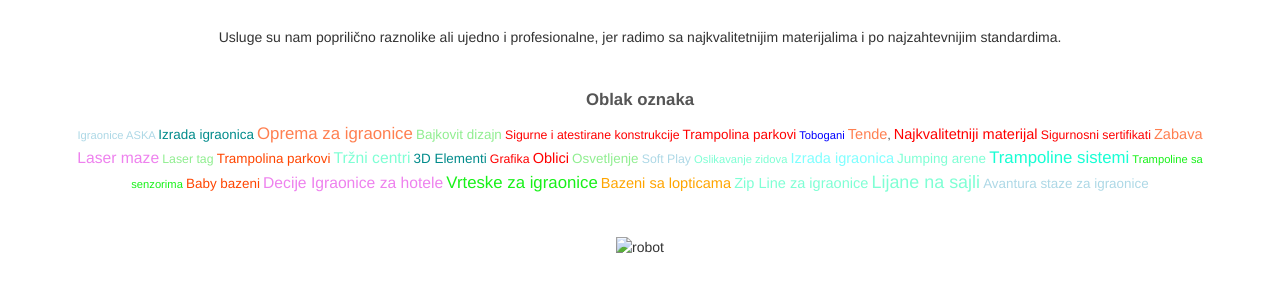
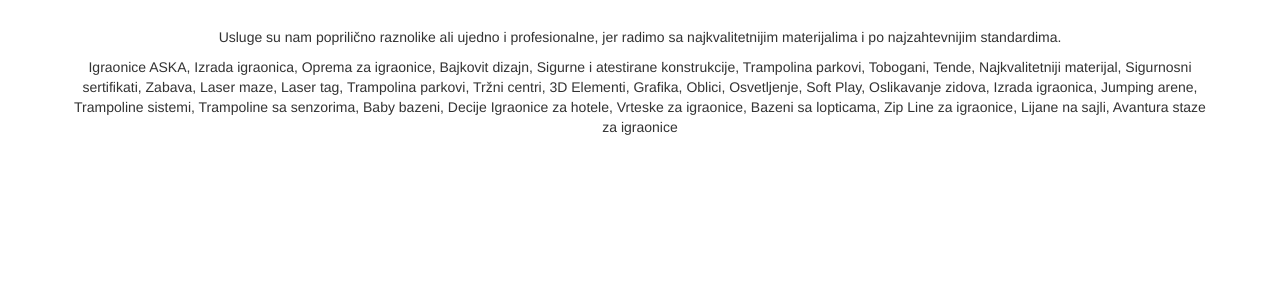
Before and after one commit to igraoniceaska/igraoniceaska.github.io, a plain HTML site: page index.html in a window 1280 px wide. Shown: the part 1953-2244 px from the top of the page. Drawn offline with Linux system fonts and the light colour scheme.

Commit message:
Update index.html

```diff
--- a/index.html
+++ b/index.html
@@ -77,7 +77,9 @@
 					<p>&nbsp;</p>
 					<img src="aska.png" width="100" alt="logotip"/>
 					<p>&nbsp;</p>
-					<p>Posedujemo više web lokacija. Za englesku verziju pratite <a href="https://indoor-playgrounds.biz" target="__blank">ovaj link</a>.
+					<p>Višedecenijsko iskustvo u oblasti izrade igraonica i servisu i ugradnji opreme. Lista naših referenci
+					(Ušće tržni centar, Delta city, Zemun Park, Aviv Park ...) spada u sam vrh zabave.
+					Posedujemo više web lokacija. Za englesku verziju pratite <a href="https://indoor-playgrounds.biz" target="__blank">ovaj link</a>.
 					Laser maze možete pronaći na sledećim linkovima: <a href="https://laser-pinkpanter-training-center.com/">pink panter</a> ili
 					<a href="https://opremanje-decijih-igraonica.com/laser-maze/">opremanje decijih igraonica</a>. Nalazimo se i na linku
 					<a href="https://opremazaigraonice.rs">oprema za igraonice</a>, kao i na <a href="https://igraoniceaska.co.rs">igraonice aska</a>.
@@ -103,43 +105,42 @@
 					<p>&nbsp;</p>
 					<p>Usluge su nam poprilično raznolike ali ujedno i profesionalne, jer radimo sa najkvalitetnijim materijalima i
 					po najzahtevnijim standardima.</p>
-					<p>&nbsp;</p>
-					<p style="margin-top: 1%; color: #555; font-size:1.2em;"><b>Oblak oznaka</b></p>
-					<p style="font-size: 0.8em">
-					<span style="color:lightblue;">Igraonice ASKA</span>
-					<span style="color:#008B8B;font-size:1.2em;">Izrada igraonica</span>
-					<span style="color:#FF7F50; font-size:1.5em">Oprema za igraonice</span>
-					<span style="color: lightgreen; font-size:1.2em;">Bajkovit dizajn</span>
-					<span style="color:red; font-size:1.1em">Sigurne i atestirane konstrukcije</span>
-					<span style="color:red; font-size:1.2em">Trampolina parkovi</span>
-					<span style="color: blue;">Tobogani</span>
-					<span style="color:#FF7F50; font-size:1.3em">Tende</span>,
-					<span style="color:red; font-size:1.3em">Najkvalitetniji materijal</span>
-					<span style="color:red; font-size:1.1em">Sigurnosni sertifikati</span>
-					<span style="color:#FF7F50; font-size:1.3em">Zabava</span>
-					<span style="color:violet; font-size:1.4em;">Laser maze</span>
-					<span style="color:lightgreen; font-size:1.1em;">Laser tag</span>
-					<span style="color:orangered; font-size:1.2em;">Trampolina parkovi</span>
-					<span style="color:#7FFFD4; font-size:1.4em">Tržni centri</span>
-					<span style="color:#008B8B;font-size:1.2em;">3D Elementi</span>
-					<span style="color:red; font-size:1.1em">Grafika</span>
-					<span style="color:red; font-size:1.3em">Oblici</span>
-					<span style="color:lightgreen; font-size:1.2em;">Osvetljenje</span>
-					<span style="color: lightblue; font-size:1.1em;">Soft Play</span>
-					<span style="color:#7FFFD4;">Oslikavanje zidova</span>
-					<span style="color:#7FFFff; font-size:1.3em;">Izrada igraonica</span>
-					<span style="color:#7FFFD4; font-size: 1.2em;">Jumping arene</span>
-					<span style="color:#17FeD4; font-size:1.5em">Trampoline sistemi</span>
-					<span style="color:#17f118; font-size1.3em">Trampoline sa senzorima</span>
-					<span style="color:orangered; font-size:1.2em;">Baby bazeni</span>
-					<span style="color:violet; font-size: 1.4em;">Decije Igraonice za hotele</span>
-					<span style="color:#17f118; font-size:1.5em;">Vrteske za igraonice</span>
-					<span style="color:orange; font-size:1.3em;">Bazeni sa lopticama</span>
-					<span style="color:#7FFFD4; font-size:1.3em;">Zip Line za igraonice</span>
-					<span style="color:#7FFFD4;font-size:1.6em;">Lijane na sajli</span>
-					<span style="color:lightblue;font-size:1.2em;">Avantura staze za igraonice</span></p>
-					<p>&nbsp;</p>
-					<img src="hightech.gif" width="50" alt="robot">
+
+					<p>
+					<span>Igraonice ASKA</span>,
+					<span>Izrada igraonica</span>,
+					<span>Oprema za igraonice</span>,
+					<span>Bajkovit dizajn</span>,
+					<span>Sigurne i atestirane konstrukcije</span>,
+					<span>Trampolina parkovi</span>,
+					<span>Tobogani</span>,
+					<span>Tende</span>,
+					<span>Najkvalitetniji materijal</span>,
+					<span>Sigurnosni sertifikati</span>,
+					<span>Zabava</span>,
+					<span>Laser maze</span>,
+					<span>Laser tag</span>,
+					<span>Trampolina parkovi</span>,
+					<span>Tržni centri</span>,
+					<span>3D Elementi</span>,
+					<span>Grafika</span>,
+					<span>Oblici</span>,
+					<span>Osvetljenje</span>,
+					<span>Soft Play</span>,
+					<span>Oslikavanje zidova</span>,
+					<span>Izrada igraonica</span>,
+					<span>Jumping arene</span>,
+					<span>Trampoline sistemi</span>,
+					<span>Trampoline sa senzorima</span>,
+					<span>Baby bazeni</span>,
+					<span>Decije Igraonice za hotele</span>,
+					<span>Vrteske za igraonice</span>,
+					<span>Bazeni sa lopticama</span>,
+					<span>Zip Line za igraonice</span>,
+					<span>Lijane na sajli</span>,
+					<span>Avantura staze za igraonice</span>
+					</p>
+
                 </div>
             </div>
         </div>
```
